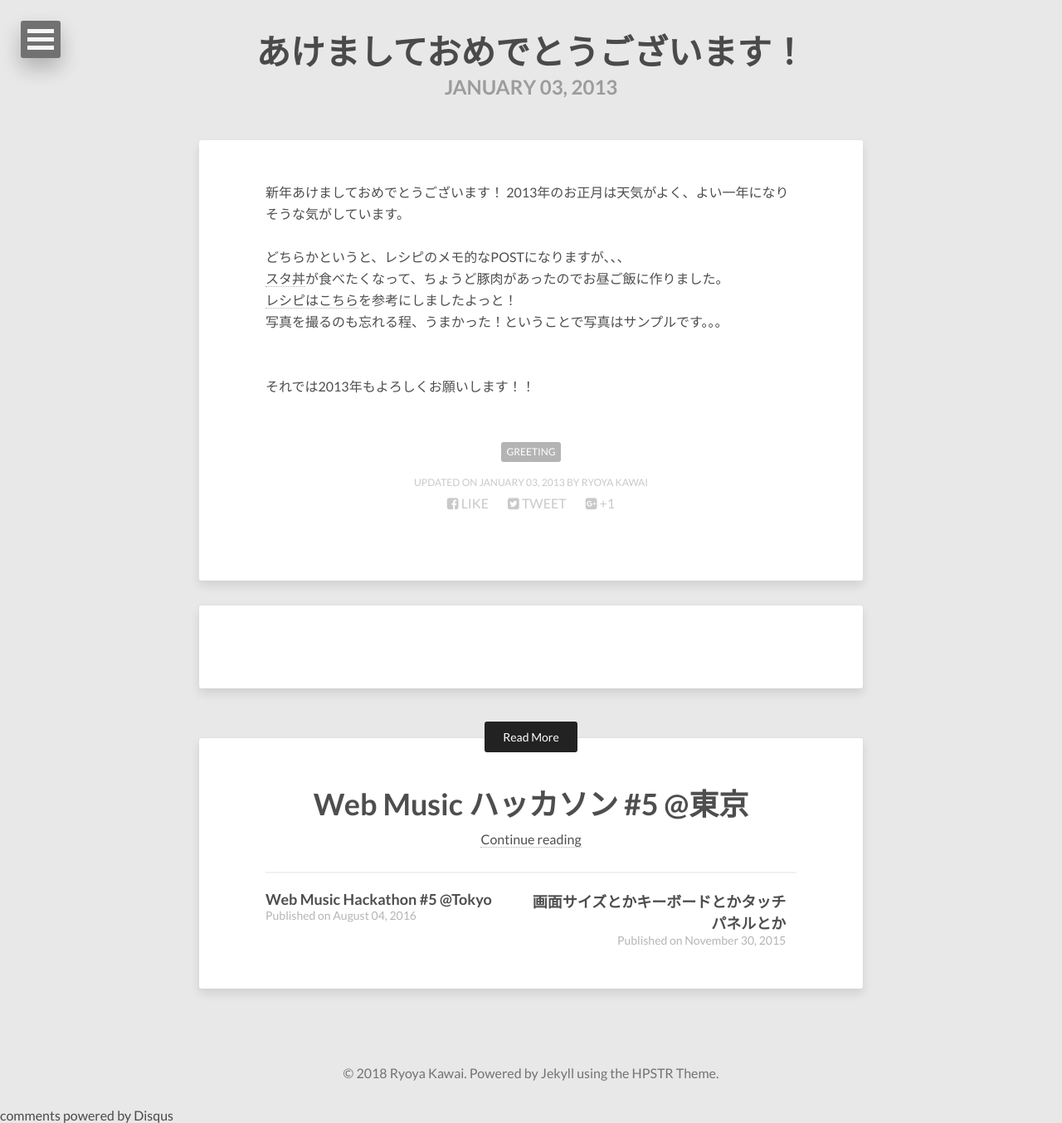
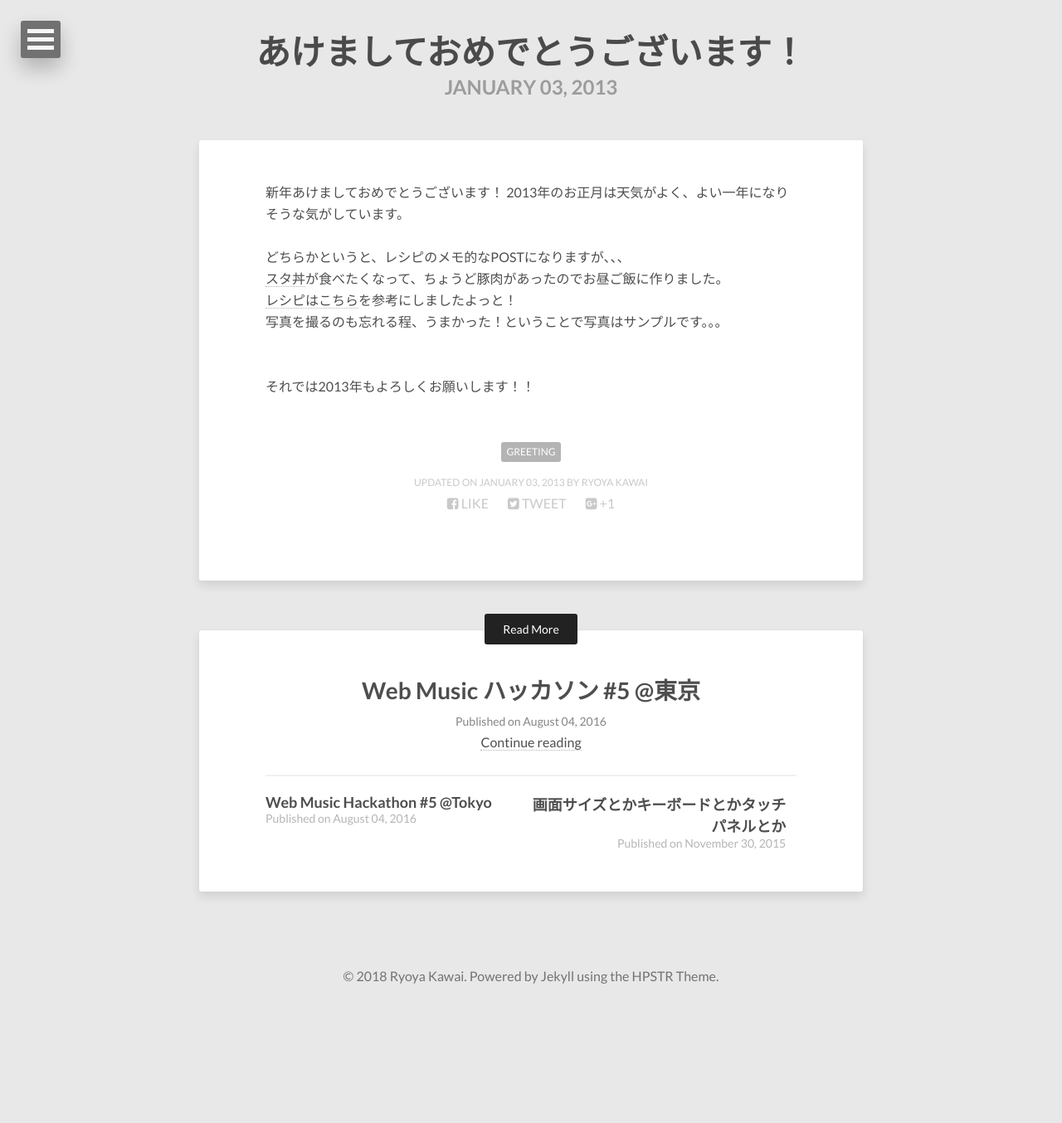
Before and after one commit to ryoyakawai/blog.ryoyakawai.com, a Jekyll site: the page built from _posts/2013-01-03-a-happy-new-year.md, in a window 1280 px wide and 1354 px high. Shown: the whole window at 83% size. Built offline with Jekyll 4.4.1, drawn with Linux system fonts in a browser that asks for light colours; nearby versions of some CDN libraries; comment, search, counter and statistics services are not loaded.

Commit message:
update: design

```diff
--- a/_includes/disqus_comments.html
+++ b/_includes/disqus_comments.html
@@ -1,4 +1,5 @@
 {% if site.disqus_shortname %}
+<!--
     <script type="text/javascript">
         /* * * CONFIGURATION VARIABLES: EDIT BEFORE PASTING INTO YOUR WEBPAGE * * */
         var disqus_shortname = '{{ site.disqus_shortname }}'; // required: replace example with your forum shortname
@@ -20,4 +21,5 @@
     </script>
     <noscript>Please enable JavaScript to view the <a href="http://disqus.com/?ref_noscript">comments powered by Disqus.</a></noscript>
     <a href="http://disqus.com" class="dsq-brlink">comments powered by <span class="logo-disqus">Disqus</span></a>
+-->
 {% endif %}
--- a/_includes/read-more.html
+++ b/_includes/read-more.html
@@ -4,7 +4,8 @@
       <a href="{{ site.url }}{{ page.previous.url }}" class="read-more-btn">Read More</a>
     </div><!-- /.read-more-header -->
     <div class="read-more-content">
-      <h3><a href="{{ site.url }}{{ post.url }}" title="{{ post.title }}">{{ post.title }}</a></h3>
+      <h3 class="read-more-next"><a href="{{ site.url }}{{ post.url }}" title="{{ post.title }}">{{ post.title }}</a></h3>
+      <span class="read-more-next">Published on {{ post.date | date: "%B %d, %Y" }}</span>
       <p>{% if post.description %}{{ post.description }}{% else %}{{ post.content | strip_html | strip_newlines | truncate: 140 }}&hellip;{% endif %} <a href="{{ site.url }}{{ post.url }}">Continue reading</a></p>
     </div><!-- /.read-more-content -->
   {% endfor %}
--- a/_layouts/post.html
+++ b/_layouts/post.html
@@ -51,7 +51,8 @@
         {% if page.share != false %}{% include social-share.html %}{% endif %}
       </footer>
     </div><!-- /.entry-content -->
-    {% if page.comments != false and site.disqus_shortname %}<section id="disqus_thread"></section><!-- /#disqus_thread -->{% endif %}
+<!--
+    {% if page.comments != false and site.disqus_shortname %}<section id="disqus_thread"></section><!-- /#disqus_thread --><!--{% endif %}-->
     {% if site.related_posts.size > 0 %}{% include read-more.html %}{% endif %}
   </article>
 </div><!-- /#main -->
--- a/assets/css/post.css
+++ b/assets/css/post.css
@@ -1,5 +1,12 @@
 h2 {
   margin: 20px 0 2.5px 0;
+}
+h3.read-more-next {
+  font-size:1.75rem;
+}
+span.read-more-next {
+  font-size:0.875rem;
+  color:rgba(102,102,102,0.8);
 }
 h3 {
   margin: 20px 0 2.5px 0;
```
